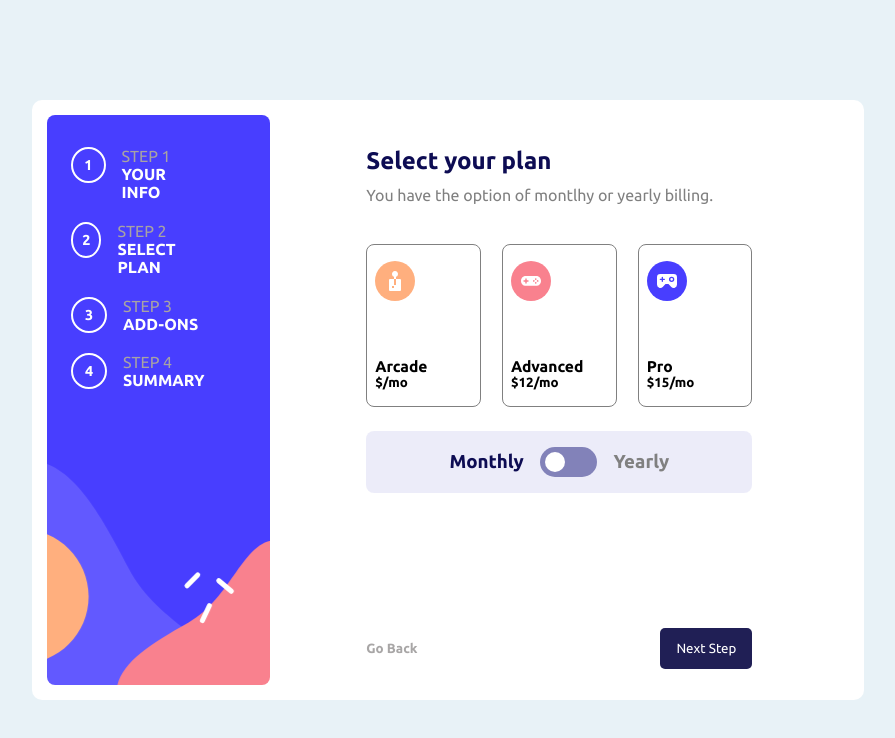
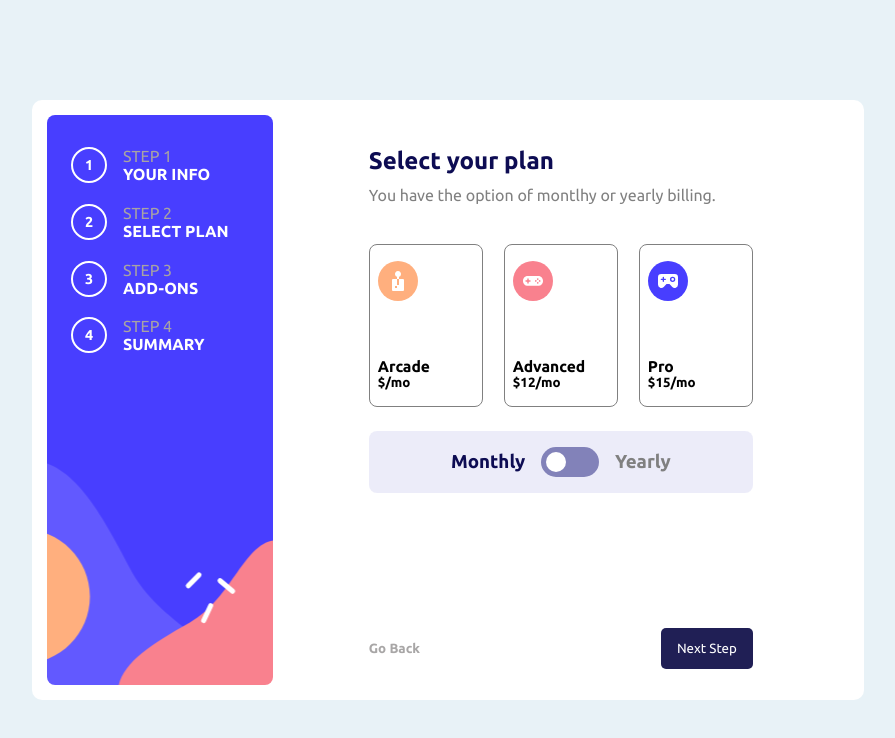
Before and after one commit to AbnnerB/multi-step-form, a React (Vite) app: page / in a window 1280 px wide. Shown: the top 738 px of the page, without its empty margins (192-1087 px from the left). Built offline with nearby package versions, Linux system fonts and the light colour scheme.

Commit message:
alterano estilo side bar
vou desligar o pc pq esta chovendo, motivo de eu fazer esse commit

```diff
--- a/src/components/SideBar.jsx
+++ b/src/components/SideBar.jsx
@@ -6,8 +6,10 @@ const SideBarStyles = styled.section`
   background-image: url(${BgsideBar});
   background-size: cover;
   background-position: bottom center;
-  padding: 0 4.1rem 0 1.5rem;
+  padding-left: 1.5rem;
   border-radius: 8px;
+  width: 45%;
+  max-width: 230px;
 
   .containerInfoSideBarSteps {
     margin-top: 2rem;
```
